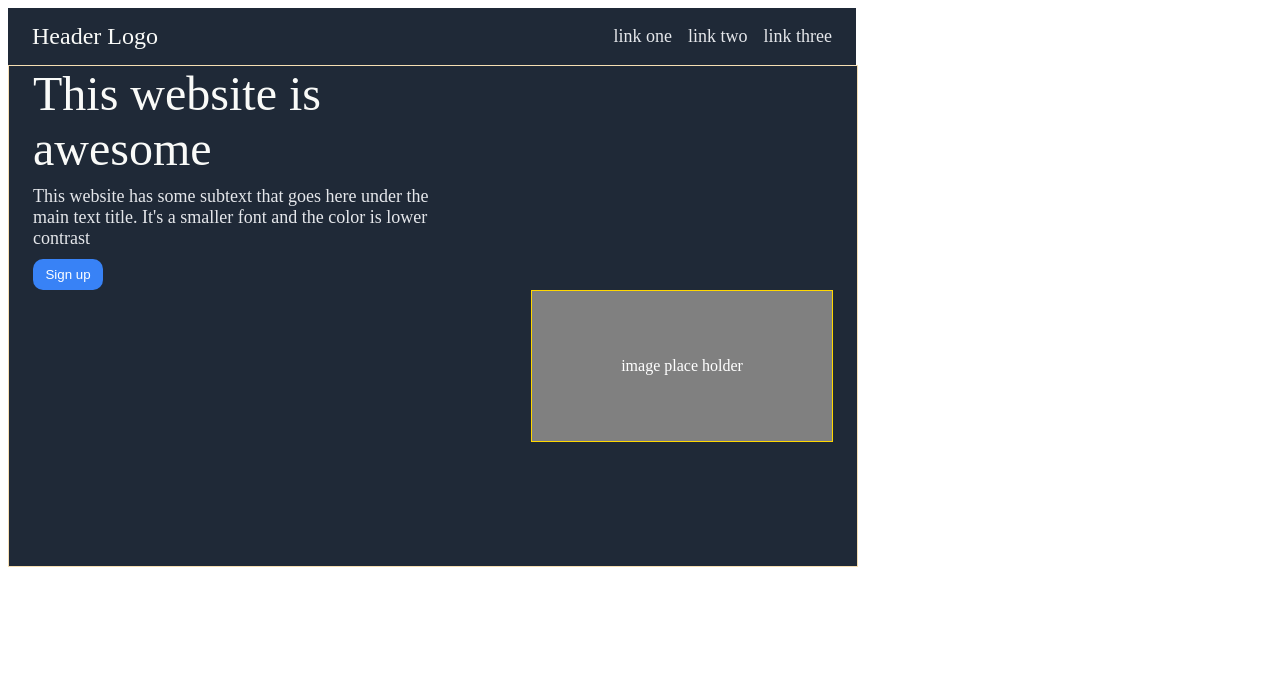
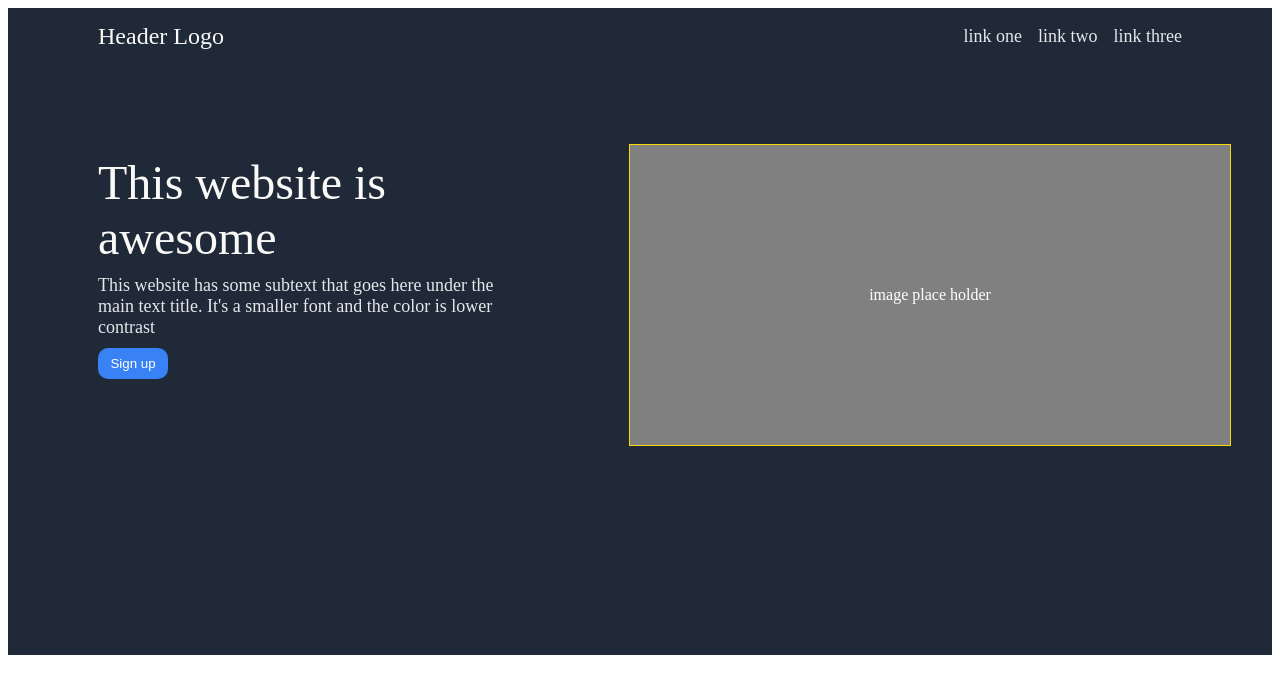
Before and after one commit to 1Lu1sitoss/first-odin-project, a plain HTML site: page index.html in a window 1280 px wide. Drawn offline with Linux system fonts and the light colour scheme.

Commit message:
feito a parte de cima do site

```diff
--- a/index.html
+++ b/index.html
@@ -17,14 +17,15 @@
             </ul>
         </div>
     </div>
+    <div class="container">
     <div class="second-container">
         <div class="first-text">This website is awesome</div>
         <div class="sub-text">This website has some subtext that goes here under the main text title. It's a smaller font and the color is lower contrast</div>
         <button class="button"> Sign up</button>
-        <div class="img-place-holder">image place holder</div>
-
     </div>
-
+    <div class="third-container">
+        <div class="image-placeholder">image place holder</div>
     </div>
+</div>
 </body>
 </html>
--- a/styles.css
+++ b/styles.css
@@ -1,5 +1,9 @@
 .body , .header{
     display: flex;
+    flex-direction: row;
+    margin: 0px;
+    padding: 0px;
+    border: 0px;
 }
 
 a , ul{
@@ -14,12 +18,11 @@ a , ul{
 .header{
     display: flex;
     align-items: center;
-    padding-right: 24px;
-    padding-left: 24px;
+    padding-right: 90px;
+    padding-left: 90px;
     background-color: #1f2937;
     color: #f9faf8;
     font-size: 24px;
-    width: 800px;
 }
 
 .header-links{
@@ -30,13 +33,12 @@ a , ul{
 .second-container{
     display: flex;
     flex-direction: column;
-
-    width: 800px;
     height: 500px;
+    width: 400px;
     background-color: #1f2937;
-    padding-right: 24px;
-    padding-left: 24px;
-    border: solid wheat 1px;
+    padding-right: 90px;
+    padding-left: 90px;
+    padding-top: 90px;
 
 }
 
@@ -59,17 +61,27 @@ a , ul{
     margin-bottom: 10px;
 }
 
-.img-place-holder{
+.container{
     display: flex;
-    flex-direction: row;
+}
+
+.third-container{
+    display: flex;
+    width: 1900px;
+    background-color: #1f2937;
+    justify-content: center;
+    align-items: center;
+    padding-bottom: 130px;
+}
+
+.image-placeholder{
+    display: flex;
     color: white;
     background-color: gray;
-    height: 150px;
-    width: 300px;
+    height: 300px;
+    width: 600px;
     justify-content: center;
     align-items: center;
-    align-self: flex-end;
-    justify-self: center;
     border: solid gold 1px;
 
 }
```
